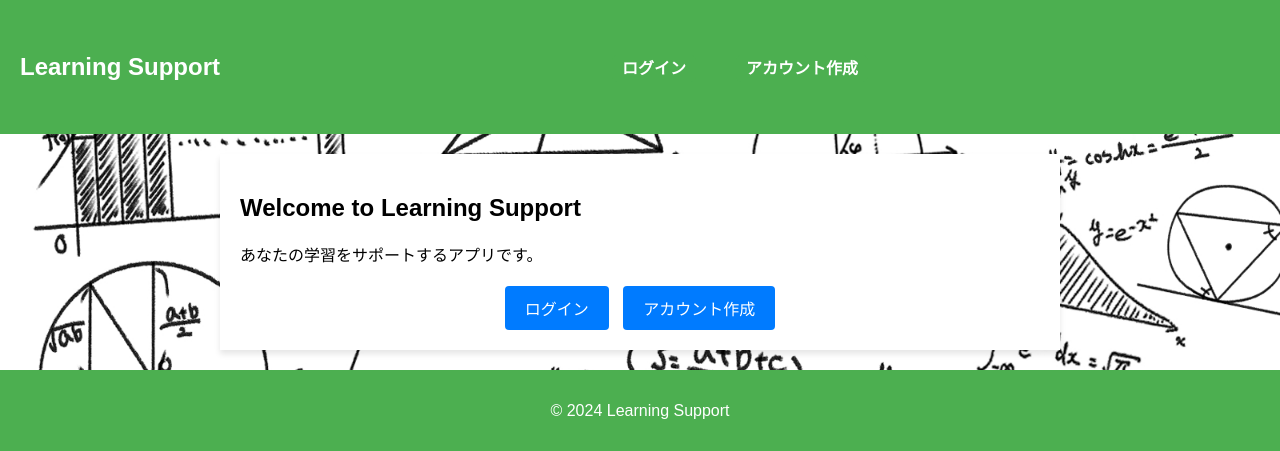
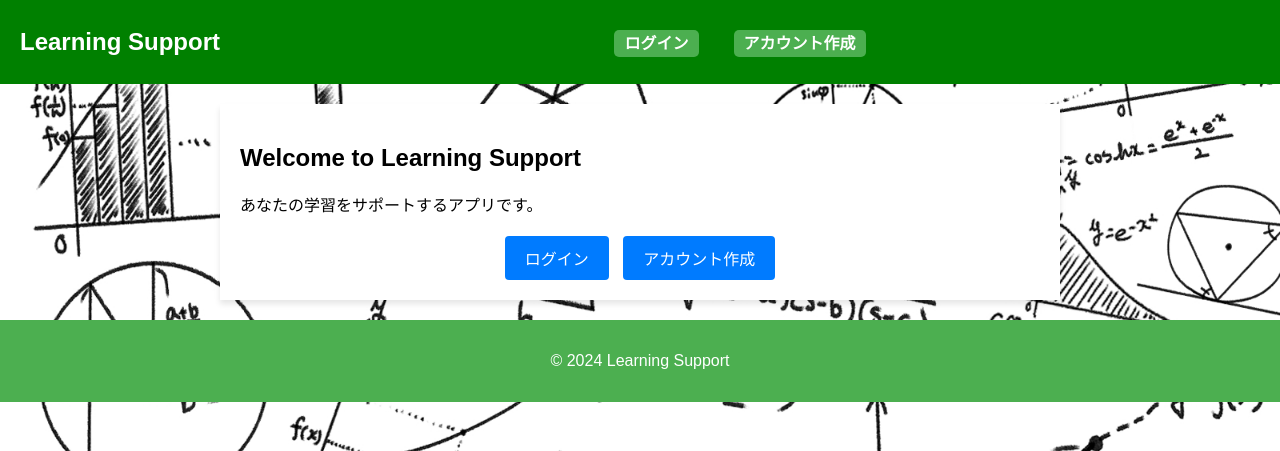
Before and after one commit to RyoRI45/NewData, a Django app: page / in a window 1280 px wide. Shown: the top 451 px of the page. Run offline with Django 5.2, Linux system fonts and the light colour scheme.

Commit message:
ナビゲーションバーの改良

```diff
--- a/management/static/core/style.css
+++ b/management/static/core/style.css
@@ -7,13 +7,11 @@
 }
 
 header {
-    background-color: #4CAF50;
-    color: white;
-    text-align: center;
     display: flex;
     justify-content: space-between;
     align-items: center;
     padding: 10px 20px;
+    background-color: green; /* ヘッダーの背景色を設定 */
     color: white;
 }
 
@@ -268,17 +266,14 @@
 
 nav ul {
     list-style: none;
+    margin: 0;
     padding: 0;
-    margin: 20px;
     display: flex;
+    gap: 15px; /* リンク間の間隔 */
 }
 
 nav ul li {
-    text-decoration: none;
-    color: white;
-    font-weight: bold;
-    padding: 5px 10px;
-    border-radius: 5px;
+    display: inline;
 }
 
 nav ul li a {
```
Also changed, not shown: static/css/style.css (+4 -9 lines).
